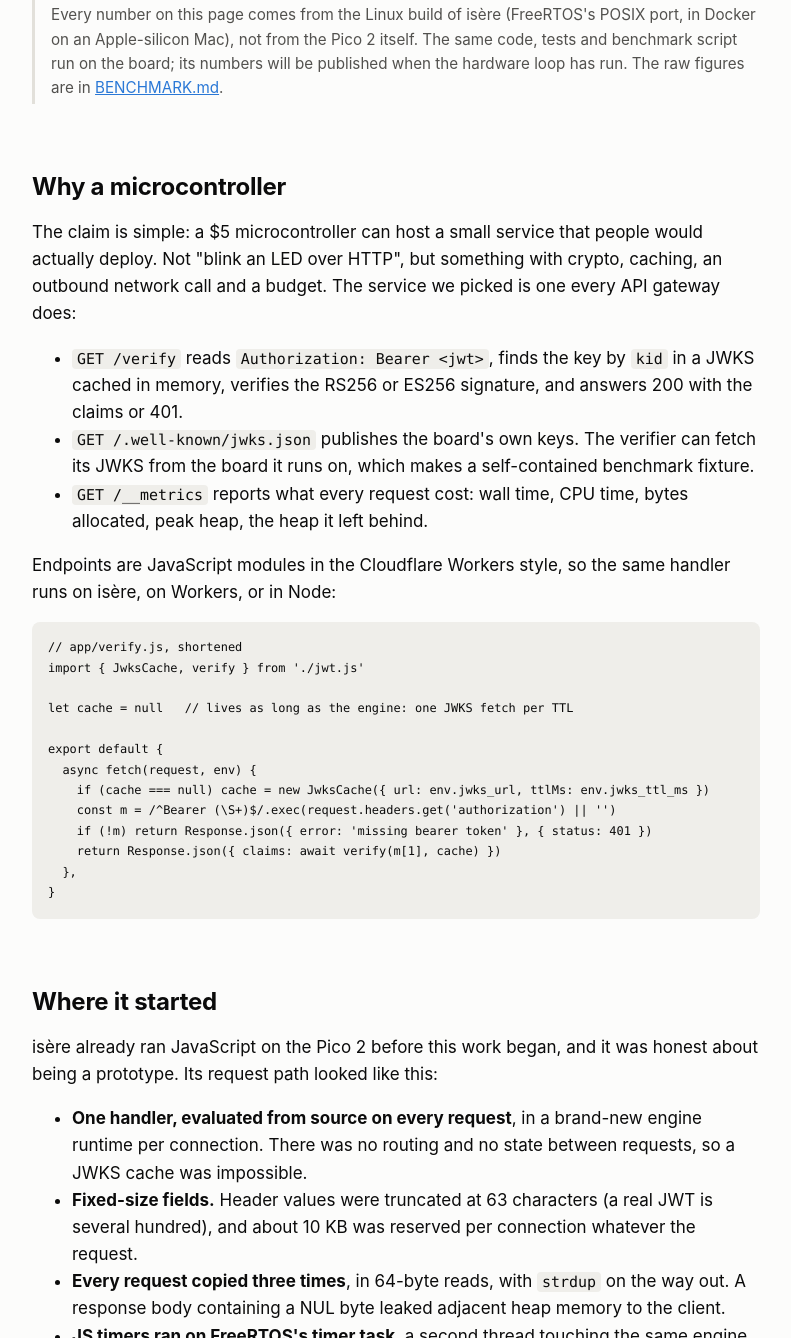
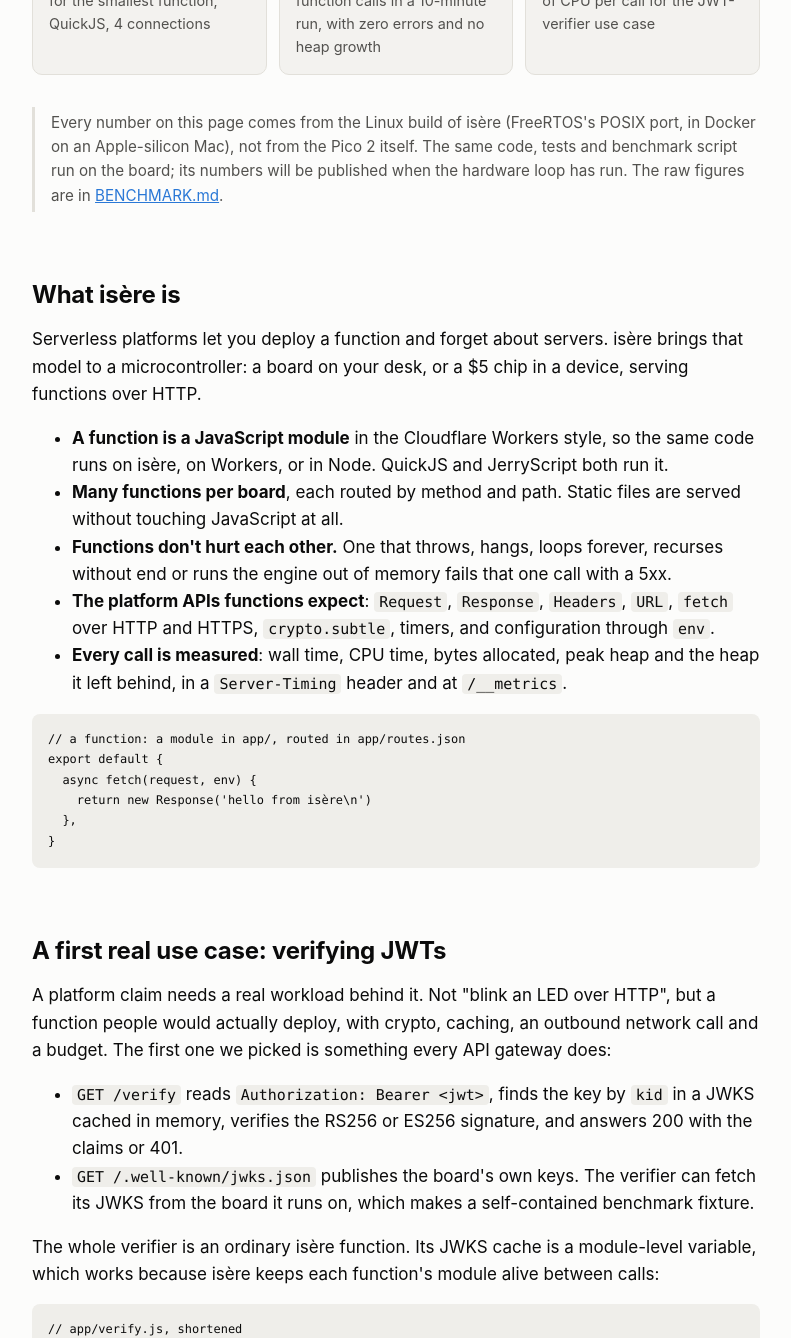
Before and after one commit to jeeyo/isere, a plain HTML site: page docs/index.html in a window 1280 px wide. Shown: the part 421-1759 px from the top of the page, without its empty margins (244-1035 px from the left). Drawn offline with Linux system fonts and the light colour scheme.

Commit message:
Project page: isère is a platform for serverless functions
The page now leads with what isère is, a platform for running serverless
functions on microcontrollers, and presents JWT verification as its first
real use case rather than its purpose. Endpoint wording becomes function
wording throughout, and more use cases join the roadmap.

Co-Authored-By: Claude Opus 5.5 <noreply@anthropic.com>

```diff
--- a/docs/index.html
+++ b/docs/index.html
@@ -3,8 +3,8 @@
 <head>
 <meta charset="utf-8">
 <meta name="viewport" content="width=device-width, initial-scale=1">
-<title>isère: JWTs on a microcontroller</title>
-<meta name="description" content="The story of isère, a small serverless runtime for the Raspberry Pi Pico 2: what it does, how it got fast, what surprised us, and what's next.">
+<title>isère: serverless on microcontrollers</title>
+<meta name="description" content="isère is a platform for running serverless functions on microcontrollers. Its story: what it does, how it got fast, what surprised us, and what's next.">
 <style>
   :root {
     color-scheme: light;
@@ -105,25 +105,40 @@
 <main>
 
 <div class="kicker">isère</div>
-<h1>A JWT verifier on a microcontroller</h1>
-<p class="lede">isère runs JavaScript HTTP endpoints on a Raspberry Pi Pico 2. This is the story of making it do real work, fast, and of knowing exactly what each request costs.</p>
+<h1>Serverless functions on a microcontroller</h1>
+<p class="lede">isère is a platform for running serverless functions on microcontrollers, such as the Raspberry Pi Pico 2. You write a function in JavaScript; isère routes requests to it, runs it, keeps it from hurting its neighbours, and tells you what every call cost. This is the story of making it do real work, fast.</p>
 
 <div class="tiles">
-  <div class="tile"><div class="num">12.3M</div><div class="lbl">requests in a 10-minute run, with zero errors and no heap growth</div></div>
-  <div class="tile"><div class="num">98k req/s</div><div class="lbl">for the smallest JS endpoint, QuickJS, 4 connections</div></div>
-  <div class="tile"><div class="num">122 µs</div><div class="lbl">of CPU to verify an RS256 JWT against a cached JWKS</div></div>
+  <div class="tile"><div class="num">98k req/s</div><div class="lbl">for the smallest function, QuickJS, 4 connections</div></div>
+  <div class="tile"><div class="num">12.3M</div><div class="lbl">function calls in a 10-minute run, with zero errors and no heap growth</div></div>
+  <div class="tile"><div class="num">122 µs</div><div class="lbl">of CPU per call for the JWT-verifier use case</div></div>
 </div>
 
 <p class="note">Every number on this page comes from the Linux build of isère (FreeRTOS's POSIX port, in Docker on an Apple-silicon Mac), not from the Pico 2 itself. The same code, tests and benchmark script run on the board; its numbers will be published when the hardware loop has run. The raw figures are in <a href="https://github.com/jeeyo/isere/blob/main/BENCHMARK.md">BENCHMARK.md</a>.</p>
 
-<h2>Why a microcontroller</h2>
-<p>The claim is simple: a $5 microcontroller can host a small service that people would actually deploy. Not "blink an LED over HTTP", but something with crypto, caching, an outbound network call and a budget. The service we picked is one every API gateway does:</p>
+<h2>What isère is</h2>
+<p>Serverless platforms let you deploy a function and forget about servers. isère brings that model to a microcontroller: a board on your desk, or a $5 chip in a device, serving functions over HTTP.</p>
+<ul>
+  <li><strong>A function is a JavaScript module</strong> in the Cloudflare Workers style, so the same code runs on isère, on Workers, or in Node. QuickJS and JerryScript both run it.</li>
+  <li><strong>Many functions per board</strong>, each routed by method and path. Static files are served without touching JavaScript at all.</li>
+  <li><strong>Functions don't hurt each other.</strong> One that throws, hangs, loops forever, recurses without end or runs the engine out of memory fails that one call with a 5xx.</li>
+  <li><strong>The platform APIs functions expect</strong>: <code>Request</code>, <code>Response</code>, <code>Headers</code>, <code>URL</code>, <code>fetch</code> over HTTP and HTTPS, <code>crypto.subtle</code>, timers, and configuration through <code>env</code>.</li>
+  <li><strong>Every call is measured</strong>: wall time, CPU time, bytes allocated, peak heap and the heap it left behind, in a <code>Server-Timing</code> header and at <code>/__metrics</code>.</li>
+</ul>
+<pre><code>// a function: a module in app/, routed in app/routes.json
+export default {
+  async fetch(request, env) {
+    return new Response('hello from isère\n')
+  },
+}</code></pre>
+
+<h2>A first real use case: verifying JWTs</h2>
+<p>A platform claim needs a real workload behind it. Not "blink an LED over HTTP", but a function people would actually deploy, with crypto, caching, an outbound network call and a budget. The first one we picked is something every API gateway does:</p>
 <ul>
   <li><code>GET /verify</code> reads <code>Authorization: Bearer &lt;jwt&gt;</code>, finds the key by <code>kid</code> in a JWKS cached in memory, verifies the RS256 or ES256 signature, and answers 200 with the claims or 401.</li>
   <li><code>GET /.well-known/jwks.json</code> publishes the board's own keys. The verifier can fetch its JWKS from the board it runs on, which makes a self-contained benchmark fixture.</li>
-  <li><code>GET /__metrics</code> reports what every request cost: wall time, CPU time, bytes allocated, peak heap, the heap it left behind.</li>
 </ul>
-<p>Endpoints are JavaScript modules in the Cloudflare Workers style, so the same handler runs on isère, on Workers, or in Node:</p>
+<p>The whole verifier is an ordinary isère function. Its JWKS cache is a module-level variable, which works because isère keeps each function's module alive between calls:</p>
 <pre><code>// app/verify.js, shortened
 import { JwksCache, verify } from './jwt.js'
 
@@ -139,9 +154,9 @@ export default {
 }</code></pre>
 
 <h2>Where it started</h2>
-<p>isère already ran JavaScript on the Pico 2 before this work began, and it was honest about being a prototype. Its request path looked like this:</p>
+<p>isère already ran JavaScript functions on the Pico 2 before this work began, and it was honest about being a prototype. Its request path looked like this:</p>
 <ul>
-  <li><strong>One handler, evaluated from source on every request</strong>, in a brand-new engine runtime per connection. There was no routing and no state between requests, so a JWKS cache was impossible.</li>
+  <li><strong>One function per board, evaluated from source on every request</strong>, in a brand-new engine runtime per connection. There was no routing and no state between calls, so a function couldn't even keep a cache.</li>
   <li><strong>Fixed-size fields.</strong> Header values were truncated at 63 characters (a real JWT is several hundred), and about 10 KB was reserved per connection whatever the request.</li>
   <li><strong>Every request copied three times</strong>, in 64-byte reads, with <code>strdup</code> on the way out. A response body containing a NUL byte leaked adjacent heap memory to the client.</li>
   <li><strong>JS timers ran on FreeRTOS's timer task</strong>, a second thread touching the same engine as the HTTP task.</li>
@@ -153,8 +168,8 @@ export default {
 <h2>What changed, and why</h2>
 
 <h3>Warm engines: the single biggest win</h3>
-<p>Each endpoint's module is now evaluated once, at boot, and every request is a fresh function call into it. A request on QuickJS costs about 10 µs of engine work instead of building a runtime, a context, the polyfills and the module from scratch.</p>
-<div class="opinion"><p>A runtime per request is the wrong default for a server. It looks like isolation, but the isolation that matters is that one endpoint can't hurt another, and you get that from deadlines, interrupts and per-request cleanup, not from rebuilding the world. A busy loop, an endless <code>await</code>, unbounded recursion or an engine out of memory now fails that one request with a 5xx; the next request doesn't notice. The old mode is still there behind <code>ISERE_JS_MODE=cold</code>, because a test that creates and frees an engine on every request is the best way to prove cleanup is correct.</p></div>
+<p>Each function's module is now evaluated once, at boot, and every request is a fresh function call into it. A request on QuickJS costs about 10 µs of engine work instead of building a runtime, a context, the polyfills and the module from scratch.</p>
+<div class="opinion"><p>A runtime per request is the wrong default for a server. It looks like isolation, but the isolation that matters is that one function can't hurt another, and you get that from deadlines, interrupts and per-request cleanup, not from rebuilding the world. A busy loop, an endless <code>await</code>, unbounded recursion or an engine out of memory now fails that one request with a 5xx; the next request doesn't notice. The old mode is still there behind <code>ISERE_JS_MODE=cold</code>, because a test that creates and frees an engine on every request is the best way to prove cleanup is correct.</p></div>
 
 <h3>One event loop, one task</h3>
 <p>Everything isère does runs on one FreeRTOS task, around one <code>poll()</code>: sockets, HTTP, JS timers, <code>fetch</code>, both engines. FreeRTOS is reduced to what it's good at: scheduling isère next to the USB and network stacks on the board. Nothing needs a lock, and the timer race disappeared with the timer task's role.</p>
@@ -188,14 +203,14 @@ export default {
 </figure>
 
 <figure>
-  <div class="chart-title">Throughput of the smallest endpoint, by connections</div>
+  <div class="chart-title">Throughput of the smallest function, by connections</div>
   <div class="legend" id="legend-rps"></div>
   <div class="chart" id="chart-rps"></div>
   <figcaption>Requests per second for <code>GET /</code> over keep-alive connections, measured at the client.</figcaption>
   <details><summary>Show the numbers</summary><div class="scroll" id="table-rps"></div></details>
 </figure>
 
-<div class="opinion"><p>QuickJS wins every JavaScript scenario, about twice as fast as JerryScript on both the trivial endpoint and on JWT verification. That's a reversal: before the warm engines, JerryScript was twelve times faster, because QuickJS paid for a whole runtime on every request and JerryScript's was cheaper to build. Compare engines on their steady state, not on how fast they can be thrown away.</p></div>
+<div class="opinion"><p>QuickJS wins every JavaScript scenario, about twice as fast as JerryScript on both the trivial function and on JWT verification. That's a reversal: before the warm engines, JerryScript was twelve times faster, because QuickJS paid for a whole runtime on every request and JerryScript's was cheaper to build. Compare engines on their steady state, not on how fast they can be thrown away.</p></div>
 
 <figure>
   <div class="chart-title">Where a request's engine time goes</div>
@@ -236,6 +251,7 @@ export default {
 <ul>
   <li><strong>The board.</strong> Run the same suite and benchmark on a Pico 2 through the hardware loop, and size its stacks and heap from what <code>/__metrics</code> reports.</li>
   <li><strong>The outside world.</strong> Route the board's traffic through the USB host, for HTTPS JWKS and OpenTelemetry, and give it wall-clock time, so JWT expiry means something there.</li>
+  <li><strong>More use cases.</strong> JWT verification is the first workload, not the last; each new one should bring its own tests and benchmark scenario.</li>
   <li><strong>The platform question.</strong> A Zephyr/Rust build exists as a spike. It will face the same tests and benchmark before anyone chooses a stack, and whichever wins has to own its event loop and HTTP parsing.</li>
 </ul>
 
```
